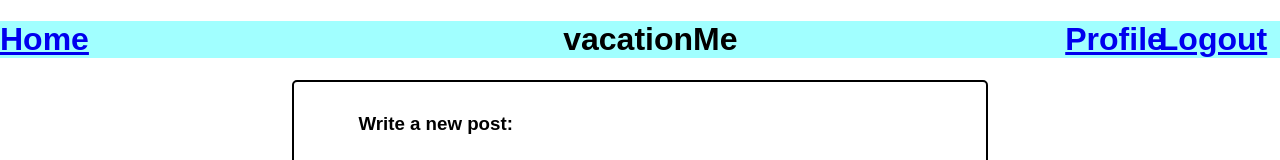
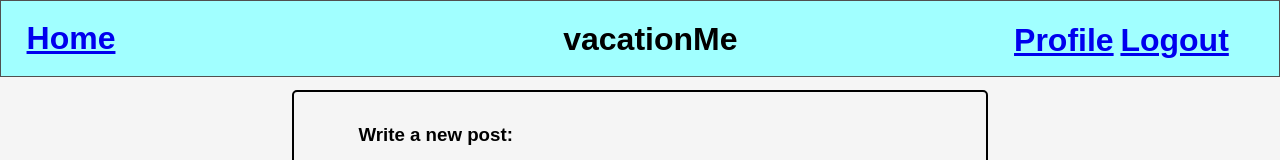
Before and after one commit to GoodGuyGuf/vacationMe-frontend, a React (Create React App) app: page / in a window 1280 px wide. Shown: the top 160 px of the page. Built offline with nearby package versions, Linux system fonts and the light colour scheme; no server answers; sample sign-in values are in the browser's storage; a web font is replaced by a local one.

Commit message:
adjusted css to scale properly for posts/comments

```diff
--- a/src/components/Comment/Comment.js
+++ b/src/components/Comment/Comment.js
@@ -5,7 +5,7 @@ export default class Comment extends Component {
     filterComments = post => {
         let comments = this.props.comments.filter(comment => comment.postId == post.id)
         if (comments){
-            return comments.map(comment => <div id={"comment_" + comment.userId}><h4>{comment.user}</h4><p>{comment.description}</p></div>)
+            return comments.map(comment => <div id={"comment_" + comment.userId}><h4>@{comment.user}</h4><p>{comment.description}</p></div>)
         }
     }
 
--- a/src/components/Home/NavBar.js
+++ b/src/components/Home/NavBar.js
@@ -11,7 +11,7 @@ class NavBar extends React.Component {
     render(){
         return (
             <div id="NavBar">
-                <h1><Link to="/" >Home</Link></h1>
+                <h1 id="homeLink"><Link to="/" >Home</Link></h1>
                 <h1 id="logo">vacationMe</h1>
                 <h1 id="profile"><Link to="/profile">Profile</Link></h1>
                 <h1 id="logout"><Link to="/login" onClick={this.logout}>Logout</Link></h1>
--- a/src/css/App.css
+++ b/src/css/App.css
@@ -1,3 +1,7 @@
+#root{
+    background-color: rgb(245, 245, 245);
+}
+
 #loginform{
     margin: 5% auto;
     display: table;
@@ -62,10 +66,9 @@
 
 #NavBar{
     background-color: rgb(161, 255, 255);
-}
-
-#logo, #profile, #profile{
-    display: inline;
+    border: solid 1.5px;
+    border-color: rgb(80, 80, 80);
+    margin-bottom: 1%;
 }
 
 #pre-logo{
@@ -88,15 +91,20 @@
 }
 
 #profile{
+    display: inline-block;
     position: absolute;
-    top: 0%;
-    right: 9%;
+    right: 13%;
 }
 
 #logout{
+    display: inline-block;
     position: absolute;
-    top: 0%;
-    right: 1%;
+    right: 4%;
+}
+
+#homeLink{
+    display: inline-block;
+    margin: 1.5% 2%;
 }
 
 div[id^="post_"]{
@@ -105,16 +113,19 @@ div[id^="post_"]{
     width: 50%;
     border: solid 2px;
     border-color: black;
+    background-color: rgb(255, 255, 255);
     padding: 2%;
     border-radius: 5px;
+    font-weight: bold;
 }
 
 div[id^="comment_"]{
     box-sizing: content-box;
-    width: 50%;
+    width: 94%;
     margin-top: 1%;
     border: solid 2px;
     border-color: black;
+    background-color: white;
     border-radius: 5px;
     padding: 2%;
 }
@@ -135,8 +146,8 @@ div[id^="comment_"]{
     border-radius: 3px;
     margin-top: 3%;
     padding: 2%;
-    height: 30px;
-    width: 600px;
+    height: 10%;
+    width: 98%;
     font-size: 20pt;
 }
 
@@ -147,7 +158,7 @@ div[id^="comment_"]{
     margin-top: 3%;
     padding: 2%;
     height: 100px;
-    width: 600px;
+    width: 98%;
     font-size: 15pt;
     resize: none;
 }
@@ -158,8 +169,8 @@ div[id^="comment_"]{
     border-radius: 5px;
     margin: 2% 40%;
     padding: 2%;
-    height: 45px;
-    width: 100px;
+    height: 10%;
+    width: 18%;
     font-size: 13pt;
 }
 
@@ -168,7 +179,7 @@ div[id^="comment_"]{
     border-color: rgb(80, 80, 80);
     border-radius: 3px;
     height: 100px;
-    width: 700px;
+    width: 98%;
     resize: none;
 }
 
```
